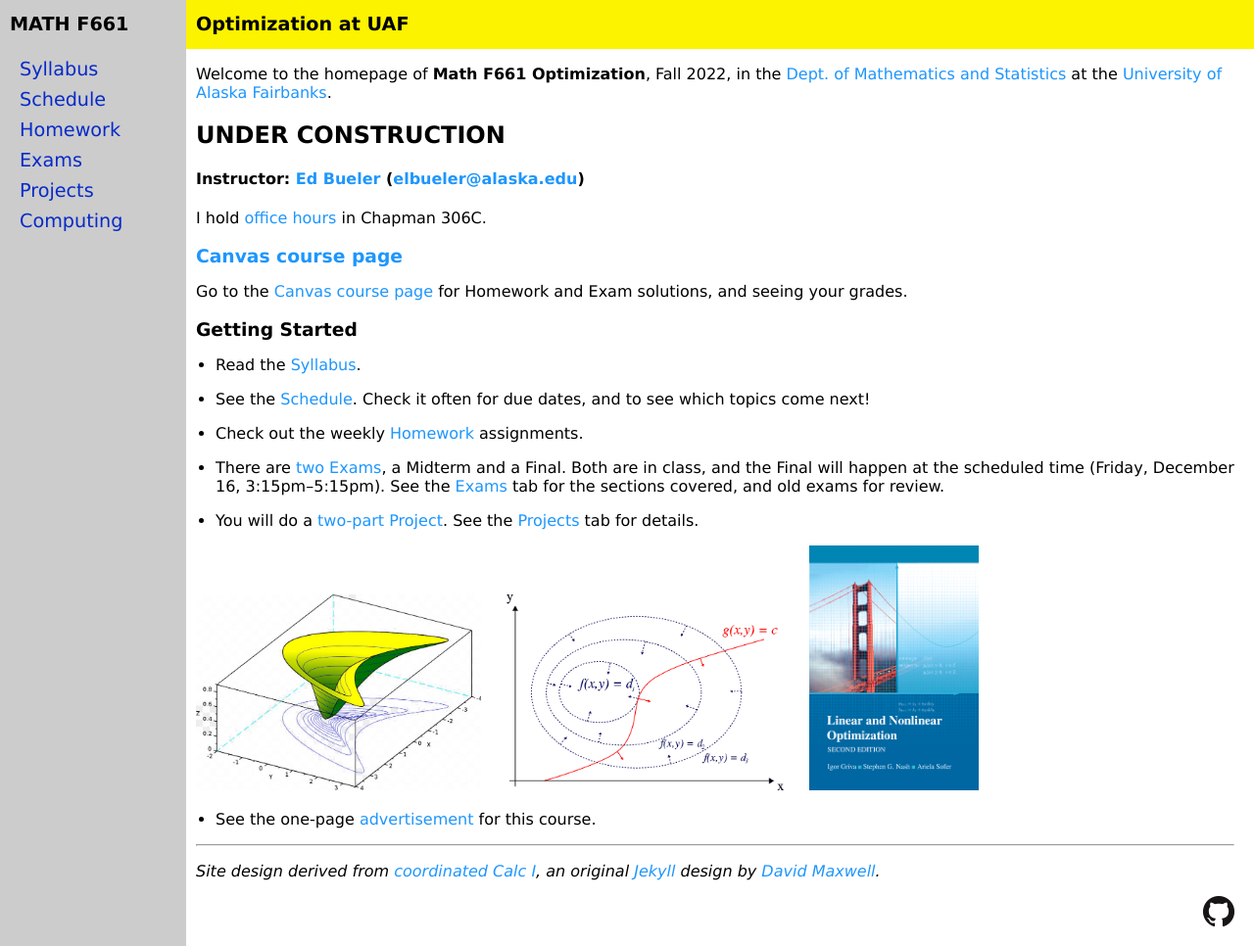
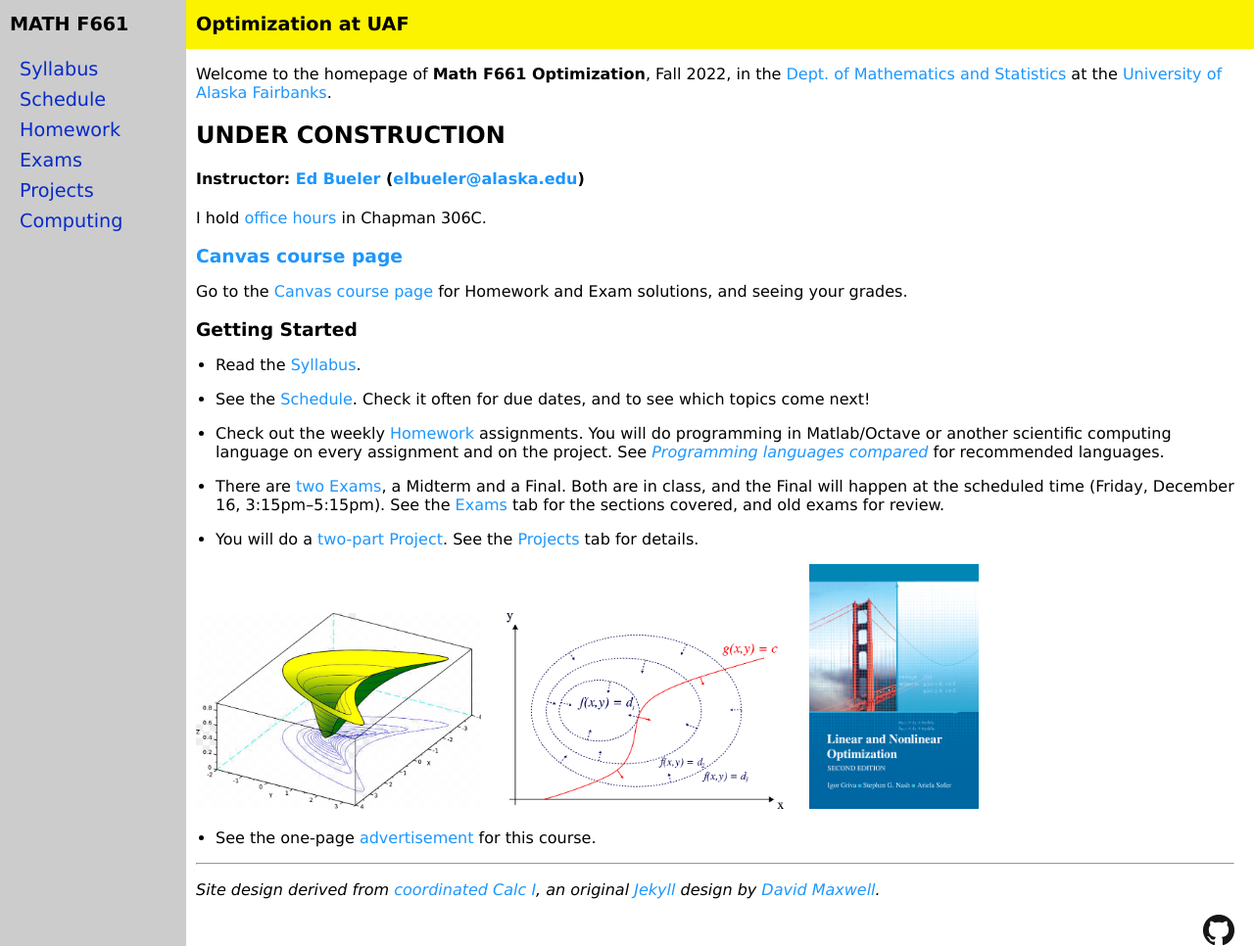
Before and after one commit to bueler/opt, a Jekyll site: the page built from index.md, in a window 1280 px wide and 966 px high. Shown: the whole window at 98% size. Built offline with Jekyll 4.4.1, drawn with Linux system fonts in a browser that asks for light colours.

Commit message:
link the programming languages compared PDF

```diff
--- a/index.md
+++ b/index.md
@@ -21,7 +21,7 @@ Go to the [Canvas course page](https://canvas.alaska.edu/courses/9948) for Homew
 
 * See the [Schedule](assets/general/schedule.pdf).  Check it often for due dates, and to see which topics come next!
 
-* Check out the weekly [Homework](homework.html) assignments.
+* Check out the weekly [Homework](homework.html) assignments.  You will do programming in Matlab/Octave or another scientific computing language on every assignment and on the project.  See [_Programming languages compared_](https://bueler.github.io/compareMOP.pdf) for recommended languages.
 
 * There are [two Exams](exams.html), a Midterm and a Final.  Both are in class, and the Final will happen at the scheduled time (Friday, December 16, 3:15pm--5:15pm).  See the [Exams](exams.html) tab for the sections covered, and old exams for review.
 
```
